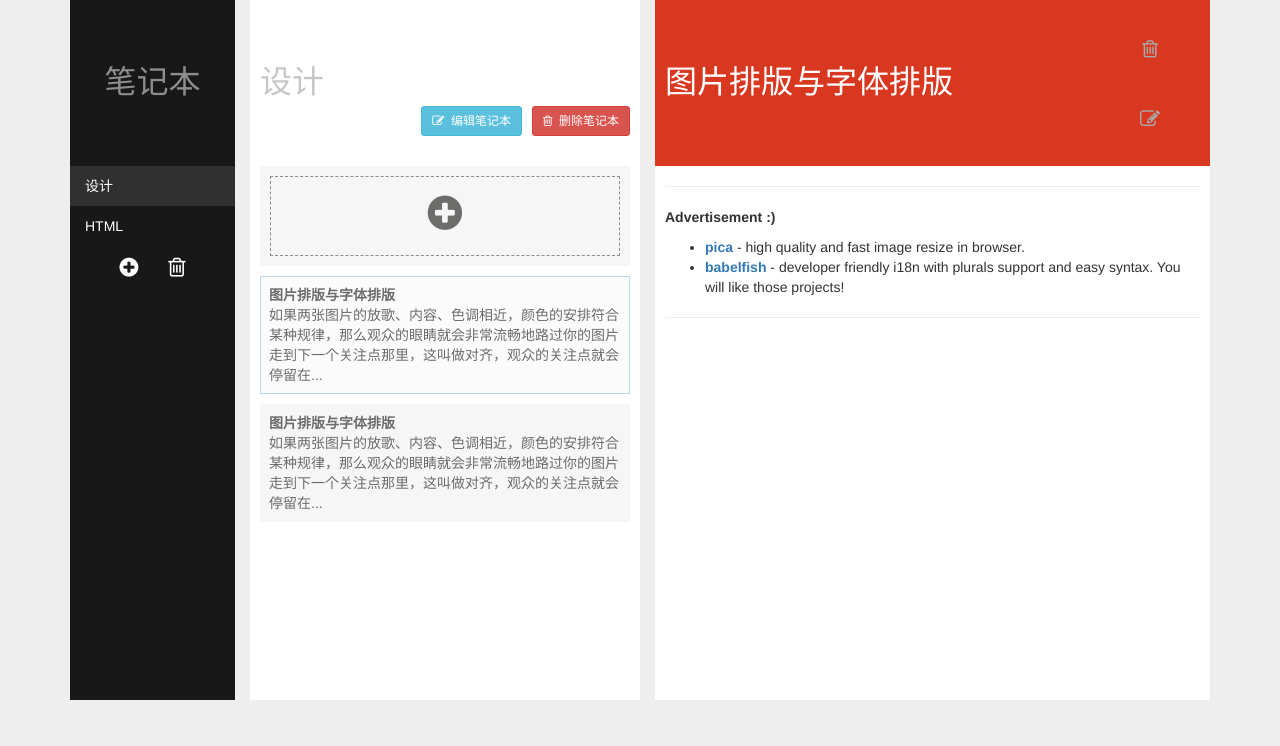
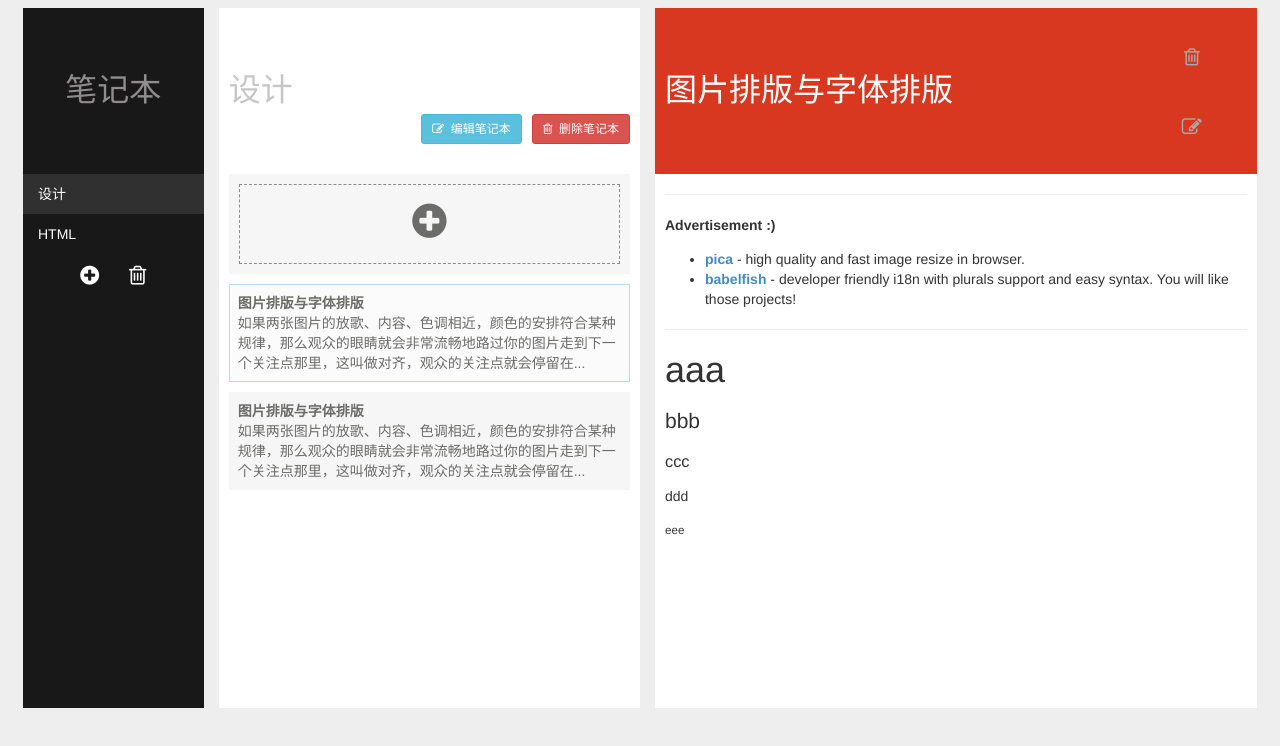
Before and after one commit to le0zh0u/ife_ria_qihang01, a plain HTML site: page index.html in a window 1280 px wide. Drawn offline with nearby package versions, Linux system fonts and the light colour scheme.

Commit message:
去除引用的bootstrap的css 和js

```diff
--- /dev/null
+++ b/assets/css/common.css
@@ -0,0 +1,312 @@
+/*
+common css
+*/
+* {
+  -webkit-box-sizing: border-box;
+  -moz-box-sizing: border-box;
+  box-sizing: border-box;
+}
+html,
+body,
+.full-height {
+  height: 100%;
+}
+body {
+  overflow-x: hidden;
+  /*padding-bottom: 180px;*/
+  background-color: #EEEEEE;
+  height: 700px;
+  font-family: "Helvetica Neue", Helvetica, Arial, sans-serif;
+  font-size: 14px;
+  line-height: 1.42857143;
+  color: #333;
+}
+
+a {
+  color: #428bca;
+  text-decoration: none;
+}
+
+/*components*/
+
+.container {
+	padding-right: 15px;
+	padding-left: 15px;
+	margin-right: auto;
+	margin-left: auto;
+}
+
+.row {
+	margin-right: -15px;
+	margin-left: -15px;
+}
+
+.col-xs-2, .col-xs-4, .col-xs-6 {
+	/*display: inline-block;*/
+	float: left;
+	position: relative;
+	min-height: 1px;
+	padding-right: 15px;
+	padding-left: 15px;
+}
+.col-xs-2 {
+	width: 16.66666667%;
+}
+
+.col-xs-4 {
+  width: 33.33333333%;
+}
+
+.col-xs-6 {
+  width: 50%;
+}
+
+.nav {
+  padding-left: 0;
+  margin-bottom: 0;
+  list-style: none;
+}
+
+.navbar-nav {
+  float: left;
+  margin: 0;
+}
+
+.navbar-nav > li {
+  float: left;
+}
+.nav > li {
+  position: relative;
+  display: block;
+}
+
+.navbar-nav > li > a {
+  padding-top: 10px;
+  padding-bottom: 10px;
+  line-height: 20px;
+}
+.nav > li > a {
+  position: relative;
+  display: block;
+  padding: 10px 15px;
+}
+
+.pull-right {
+  float: right !important;
+}
+
+.btn {
+  display: inline-block;
+  padding: 6px 12px;
+  margin-bottom: 0;
+  font-size: 14px;
+  font-weight: normal;
+  line-height: 1.42857143;
+  text-align: center;
+  white-space: nowrap;
+  vertical-align: middle;
+  cursor: pointer;
+  -webkit-user-select: none;
+  -moz-user-select: none;
+  -ms-user-select: none;
+  user-select: none;
+  background-image: none;
+  border: 1px solid transparent;
+  border-radius: 4px;
+}
+
+.btn-danger {
+  color: #fff;
+  background-color: #d9534f;
+  border-color: #d43f3a;
+}
+.btn-danger:hover, .btn-danger:focus, .btn-danger:active, .btn-danger.active{
+  color: #fff;
+  background-color: #c9302c;
+  border-color: #ac2925;
+}
+.btn-info {
+  color: #fff;
+  background-color: #5bc0de;
+  border-color: #46b8da;
+}
+.btn-info:hover, .btn-info:focus, .btn-info:active, .btn-info.active{
+  color: #fff;
+  background-color: #31b0d5;
+  border-color: #269abc;
+}
+
+
+.btn-sm {
+  padding: 5px 10px;
+  font-size: 12px;
+  line-height: 1.5;
+  border-radius: 3px;
+}
+
+hr {
+  margin-top: 20px;
+  margin-bottom: 20px;
+  border: 0;
+  border-top: 1px solid #eee;
+}
+
+h1 {
+  margin: .67em 0;
+  font-size: 2em;
+}
+
+h1, h2, h3, h4, h5, h6, .h1, .h2, .h3, .h4, .h5, .h6 {
+  font-family: inherit;
+  font-weight: 500;
+  line-height: 1.1;
+  color: inherit;
+}
+
+h1, .h1, h2, .h2, h3, .h3 {
+  margin-top: 20px;
+  margin-bottom: 10px;
+}
+
+h1, .h1 {
+  font-size: 36px;
+}
+
+
+
+
+/*.demo-options {
+  margin-bottom: 10px;
+}
+.opt__strict .not-strict {
+  opacity: 0.3;
+}
+.checkbox {
+  margin-right: 10px;
+}
+.source {
+  width: 100%;
+  font-family: Menlo, Monaco, Consolas, "Courier New", monospace;
+  font-size: 13px;
+  padding: 2px;
+}
+.result-html {
+  padding: 2px 10px;
+  overflow: auto;
+  background-color: #fff;
+  border: 1px solid #ccc;
+  border-radius: 4px;
+}
+.result-html img {
+  max-width: 35%;
+}
+.result-src,
+.result-debug {
+  display: none;
+  background-color: #fff;
+}
+.result-src-content,
+.result-debug-content {
+  white-space: pre;
+}
+.result-as-html .result-html {
+  display: block;
+}
+.result-as-html .result-src,
+.result-as-html .result-debug {
+  display: none;
+}
+.result-as-src .result-src {
+  display: block;
+}
+.result-as-src .result-html,
+.result-as-src .result-debug {
+  display: none;
+}
+.result-as-debug .result-debug {
+  display: block;
+}
+.result-as-debug .result-html,
+.result-as-debug .result-src {
+  display: none;
+}
+.demo-control {
+  position: absolute;
+  right: 40px;
+  top: 0;
+  border-radius: 0 0 6px 6px;
+  font-size: 12px;
+  background-color: #666;
+  color: #fff !important;
+  opacity: 0.6;
+  -webkit-transition: opacity 0.5s ease-in-out;
+          transition: opacity 0.5s ease-in-out;
+}
+.demo-control:hover {
+  opacity: 1;
+}
+.demo-control a {
+  padding: 0 20px;
+  color: #fff !important;
+}
+.demo-control a:first-child {
+  padding-left: 30px;
+}
+.demo-control a:last-child {
+  padding-right: 30px;
+}
+.hljs {
+  background: none;
+  padding: 0;
+}
+.footnotes {
+  -moz-column-count: 2;
+  -webkit-column-count: 2;
+  column-count: 2;
+}
+.footnotes-list {
+  padding-left: 2em;
+}
+.gh-ribbon {
+  display: block;
+  position: absolute;
+  right: -60px;
+  top: 44px;
+  -webkit-transform: rotate(45deg);
+      -ms-transform: rotate(45deg);
+          transform: rotate(45deg);
+  width: 230px;
+  z-index: 10000;
+  white-space: nowrap;
+  font-family: "Helvetica Neue", Helvetica, Arial, sans-serif;
+  background-color: #686868;
+  box-shadow: 0 0 2px rgba(102,102,102,0.4);
+  padding: 1px 0;
+}
+.gh-ribbon a {
+  text-decoration: none !important;
+  border: 1px solid #ccc;
+  color: #fff;
+  display: block;
+  font-size: 13px;
+  font-weight: 700;
+  outline: medium none;
+  padding: 4px 50px 2px;
+  text-align: center;
+}
+.form-inline .radio,
+.form-inline .checkbox {
+  display: inline-block;
+  margin-bottom: 0;
+  margin-top: 0;
+}
+.form-inline .form-group {
+  display: inline-block;
+  margin-bottom: 0;
+  vertical-align: middle;
+}
+.form-inline .form-control {
+  display: inline-block;
+  vertical-align: middle;
+  width: auto;
+}*/
--- a/assets/css/index.css
+++ b/assets/css/index.css
@@ -1,153 +1,4 @@
-html,
-body,
-.full-height {
-  height: 100%;
-}
-body {
-  overflow-x: hidden;
-  /*padding-bottom: 180px;*/
-  background-color: #EEEEEE;
-  height: 700px;
-}
-a{
-  text-decoration:none;
-  /*color: #fff;*/
-}
-.demo-options {
-  margin-bottom: 10px;
-}
-.opt__strict .not-strict {
-  opacity: 0.3;
-}
-.checkbox {
-  margin-right: 10px;
-}
-.source {
-  width: 100%;
-  font-family: Menlo, Monaco, Consolas, "Courier New", monospace;
-  font-size: 13px;
-  padding: 2px;
-}
-/*.result-html {
-  padding: 2px 10px;
-  overflow: auto;
-  background-color: #fff;
-  border: 1px solid #ccc;
-  border-radius: 4px;
-}*/
-.result-html img {
-  max-width: 35%;
-}
-.result-src,
-.result-debug {
-  display: none;
-  background-color: #fff;
-}
-.result-src-content,
-.result-debug-content {
-  white-space: pre;
-}
-.result-as-html .result-html {
-  display: block;
-}
-.result-as-html .result-src,
-.result-as-html .result-debug {
-  display: none;
-}
-.result-as-src .result-src {
-  display: block;
-}
-.result-as-src .result-html,
-.result-as-src .result-debug {
-  display: none;
-}
-.result-as-debug .result-debug {
-  display: block;
-}
-.result-as-debug .result-html,
-.result-as-debug .result-src {
-  display: none;
-}
-.demo-control {
-  position: absolute;
-  right: 40px;
-  top: 0;
-  border-radius: 0 0 6px 6px;
-  font-size: 12px;
-  background-color: #666;
-  color: #fff !important;
-  opacity: 0.6;
-  -webkit-transition: opacity 0.5s ease-in-out;
-          transition: opacity 0.5s ease-in-out;
-}
-.demo-control:hover {
-  opacity: 1;
-}
-.demo-control a {
-  padding: 0 20px;
-  color: #fff !important;
-}
-.demo-control a:first-child {
-  padding-left: 30px;
-}
-.demo-control a:last-child {
-  padding-right: 30px;
-}
-.hljs {
-  background: none;
-  padding: 0;
-}
-.footnotes {
-  -moz-column-count: 2;
-  -webkit-column-count: 2;
-  column-count: 2;
-}
-.footnotes-list {
-  padding-left: 2em;
-}
-.gh-ribbon {
-  display: block;
-  position: absolute;
-  right: -60px;
-  top: 44px;
-  -webkit-transform: rotate(45deg);
-      -ms-transform: rotate(45deg);
-          transform: rotate(45deg);
-  width: 230px;
-  z-index: 10000;
-  white-space: nowrap;
-  font-family: "Helvetica Neue", Helvetica, Arial, sans-serif;
-  background-color: #686868;
-  box-shadow: 0 0 2px rgba(102,102,102,0.4);
-  padding: 1px 0;
-}
-.gh-ribbon a {
-  text-decoration: none !important;
-  border: 1px solid #ccc;
-  color: #fff;
-  display: block;
-  font-size: 13px;
-  font-weight: 700;
-  outline: medium none;
-  padding: 4px 50px 2px;
-  text-align: center;
-}
-.form-inline .radio,
-.form-inline .checkbox {
-  display: inline-block;
-  margin-bottom: 0;
-  margin-top: 0;
-}
-.form-inline .form-group {
-  display: inline-block;
-  margin-bottom: 0;
-  vertical-align: middle;
-}
-.form-inline .form-control {
-  display: inline-block;
-  vertical-align: middle;
-  width: auto;
-}
+
 
 .bg-black {
   background-color: #000;
--- a/assets/js/index.js
+++ b/assets/js/index.js
@@ -11,7 +11,7 @@ $(function() {
 
   console.log(md.render('# Remarkable rulezz!'));
   // => <h1>Remarkable rulezz!</h1>
-  $(".source").val("---\r__Advertisement :)__\r- __[pica](https://nodeca.github.io/pica/demo/)__ - high quality and fast image\rresize in browser.\r- __[babelfish](https://github.com/nodeca/babelfish/)__ - developer friendly\ri18n with plurals support and easy syntax.\rYou will like those projects!\r---");
+  $(".source").val("---\r__Advertisement :)__\r- __[pica](https://nodeca.github.io/pica/demo/)__ - high quality and fast image\rresize in browser.\r- __[babelfish](https://github.com/nodeca/babelfish/)__ - developer friendly\ri18n with plurals support and easy syntax.\rYou will like those projects!\r---\r# aaa\r## bbb\r### ccc\r#### ddd\r##### eee");
   /*
 
 # h1 Heading
--- a/index.html
+++ b/index.html
@@ -5,8 +5,9 @@
 		<meta charset="UTF-8">
 		<meta http-equiv="X-UA-Compatible" content="IE=edge">
 		<meta name="viewport" content="width=device-width, initial-scale=1">
-		<link rel="stylesheet" href="https://cdn.jsdelivr.net/bootstrap/3.2.0/css/bootstrap.css">
+		<!-- <link rel="stylesheet" href="https://cdn.jsdelivr.net/bootstrap/3.2.0/css/bootstrap.css"> -->
 		<link rel="stylesheet" href="assets/vendor/font-awesome/css/font-awesome.css">
+		<link rel="stylesheet" href="assets/css/common.css">
 		<link rel="stylesheet" href="assets/css/index.css">
 	</head>
 	<body>
@@ -111,7 +112,7 @@
 		</div>
 	</body>
 	<script src="https://cdn.jsdelivr.net/jquery/1.11.1/jquery.min.js"></script>
-	<script src="https://cdn.jsdelivr.net/bootstrap/3.2.0/js/bootstrap.min.js"></script>
+	<!-- // <script src="https://cdn.jsdelivr.net/bootstrap/3.2.0/js/bootstrap.min.js"></script> -->
 	<script src="assets/vendor/remarkable/remarkable.js"></script>
 
 	<script src="assets/js/index.js"></script>
```
